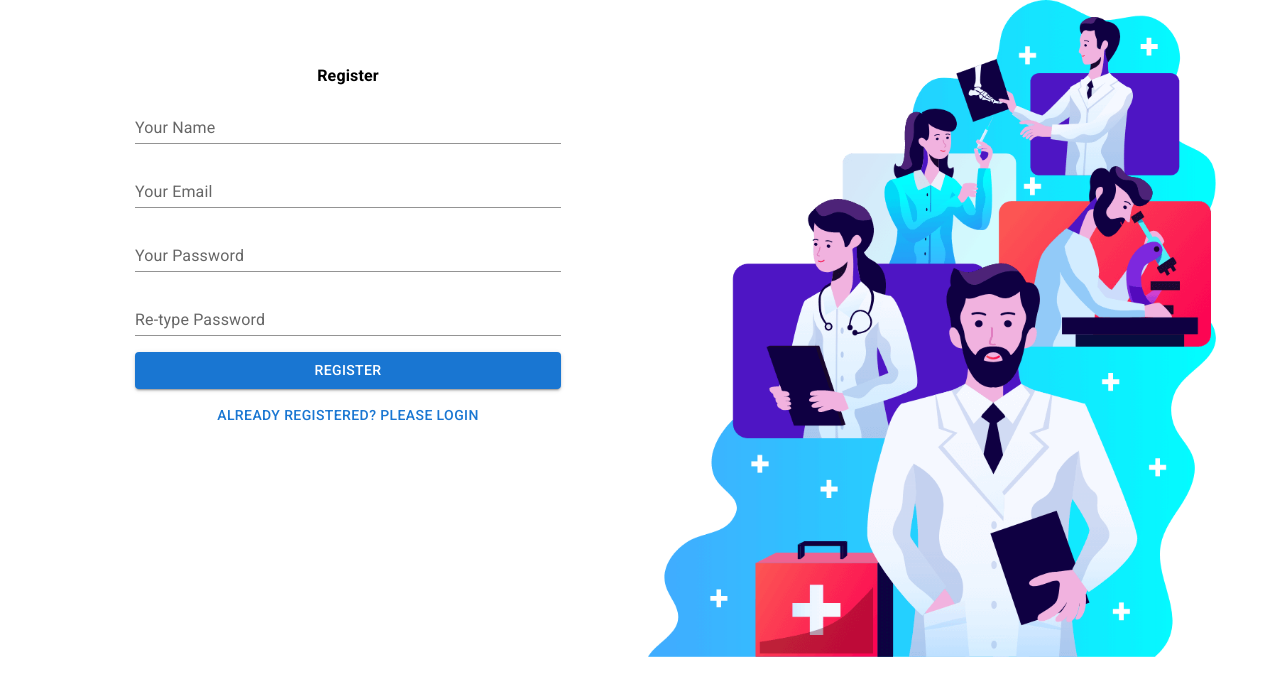
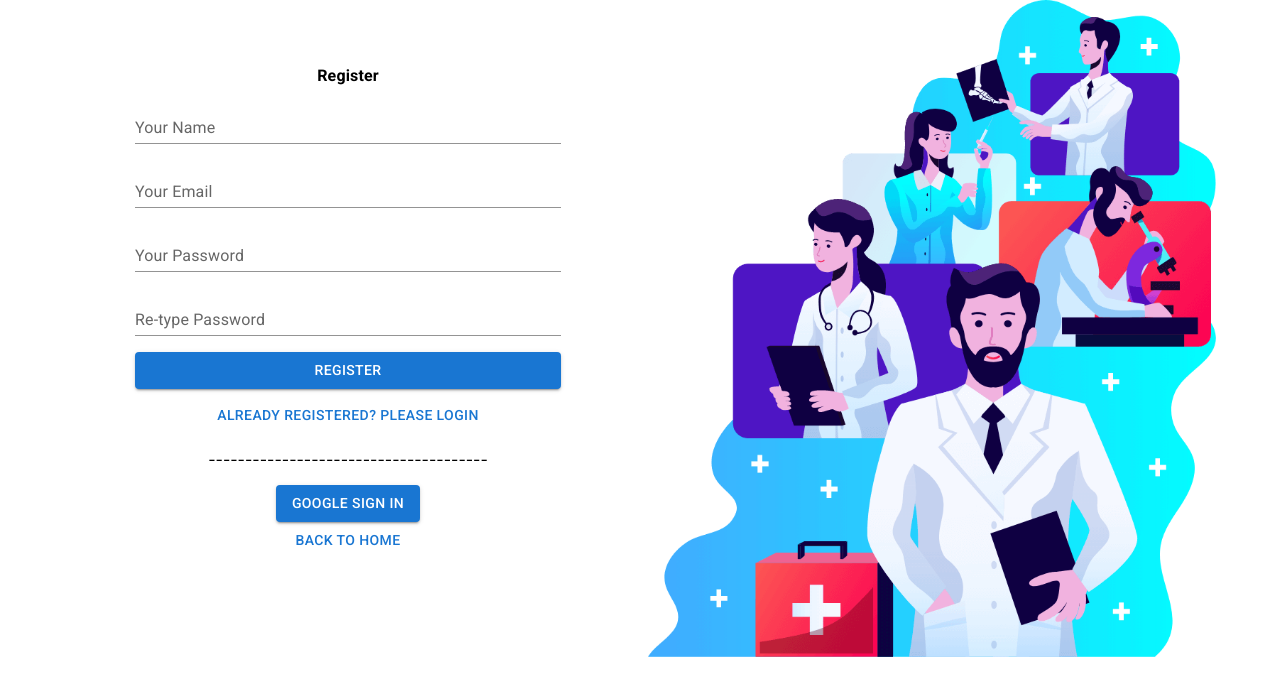
Before and after one commit to Tahmid-islam/Doctors-Portal-Client, a React (Create React App) app: page /register in a window 1280 px wide. Shown: the top 696 px of the page. Built offline with nearby package versions, Linux system fonts and the light colour scheme; no server answers.

Commit message:
update ui

```diff
--- a/src/Pages/Login/Login/Login.js
+++ b/src/Pages/Login/Login/Login.js
@@ -8,7 +8,7 @@ import {
   Typography,
 } from "@mui/material";
 import React, { useState } from "react";
-import { NavLink, useLocation, useHistory } from "react-router-dom";
+import { NavLink, useLocation, useHistory, Link } from "react-router-dom";
 import useAuth from "../../../hooks/useAuth";
 import login from "../../../images/login.png";
 
@@ -84,6 +84,10 @@ const Login = () => {
           <Button onClick={handleGoogleSignIn} variant="contained">
             Google Sign In
           </Button>
+          <br />
+          <Link to="/">
+            <Button variant="text"> Back To Home</Button>
+          </Link>
         </Grid>
         <Grid item xs={12} md={6}>
           <img style={{ width: "100%" }} src={login} alt="" />
--- a/src/Pages/Login/Register/Register.js
+++ b/src/Pages/Login/Register/Register.js
@@ -8,14 +8,21 @@ import {
   Typography,
 } from "@mui/material";
 import React, { useState } from "react";
-import { NavLink, useHistory, useLocation } from "react-router-dom";
+import { Link, NavLink, useHistory, useLocation } from "react-router-dom";
 import login from "../../../images/login.png";
 import useAuth from "../../../hooks/useAuth";
+import { Box } from "@mui/system";
 
 const Register = () => {
   const [loginData, setLoginData] = useState({});
+  const location = useLocation();
   const history = useHistory();
-  const { user, registerUser, isLoading, authError } = useAuth();
+  const { user, registerUser, isLoading, authError, signInWithGoogle } =
+    useAuth();
+
+  const handleGoogleSignIn = () => {
+    signInWithGoogle(location, history);
+  };
 
   const handleOnBlur = (e) => {
     const field = e.target.name;
@@ -40,6 +47,7 @@ const Register = () => {
             Register
           </Typography>
           {!isLoading && (
+            <Box>
               <form onSubmit={handleLoginSubmit}>
                 <TextField
                   sx={{ width: "75%", m: 1 }}
@@ -88,9 +96,21 @@ const Register = () => {
                   Register
                 </Button>
                 <NavLink style={{ textDecoration: "none" }} to="/login">
-                <Button variant="text">Already Registered? Please Login</Button>
+                  <Button variant="text">
+                    Already Registered? Please Login
+                  </Button>
                 </NavLink>
               </form>
+
+              <p>--------------------------------------</p>
+              <Button onClick={handleGoogleSignIn} variant="contained">
+                Google Sign In
+              </Button>
+              <br />
+              <Link to="/">
+                <Button variant="text"> Back To Home</Button>
+              </Link>
+            </Box>
           )}
           {isLoading && <CircularProgress />}
           {user?.email && (
```
Lines whose indentation alone changed are shown as unchanged.
